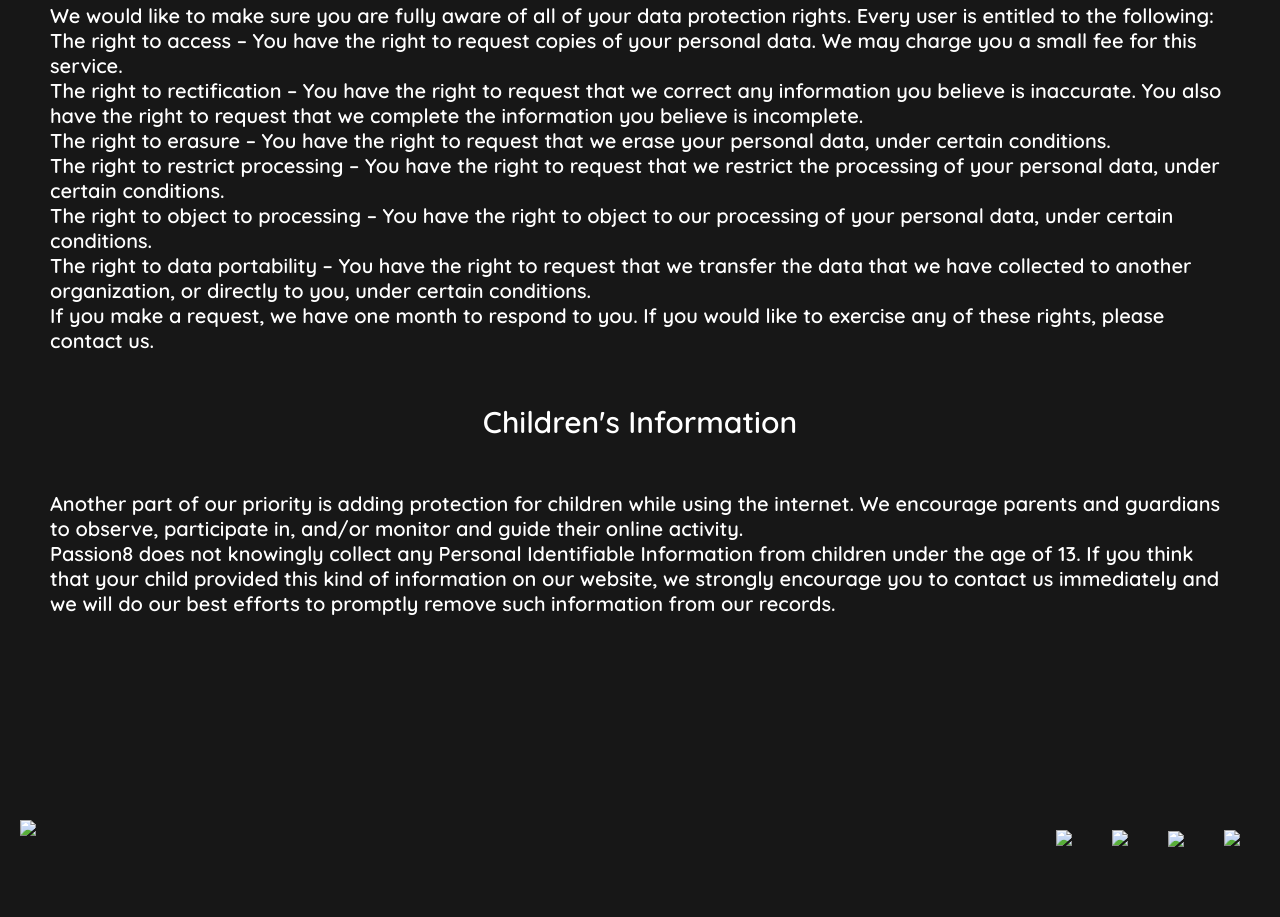
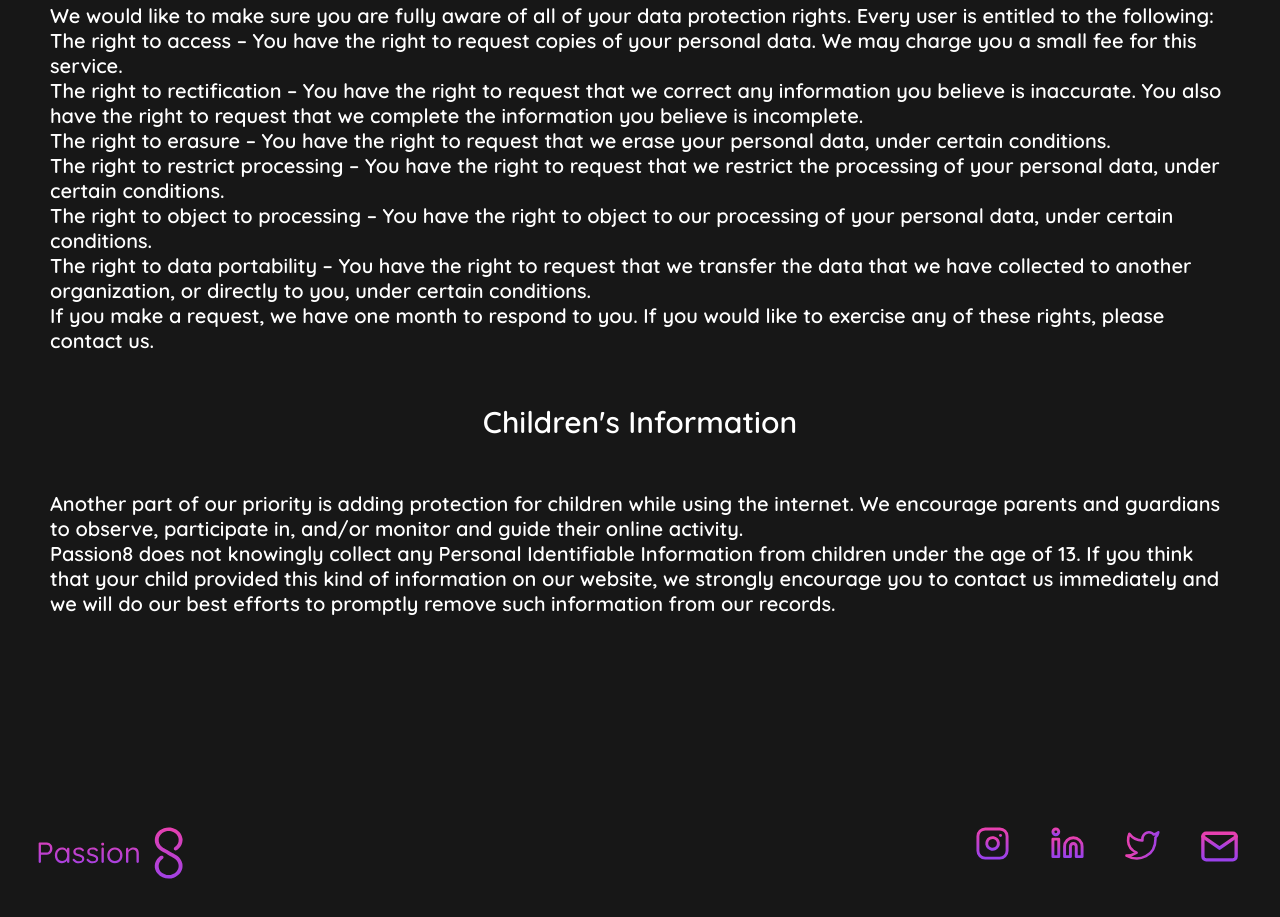
Before and after one commit to itsskofficial/Passion8, a plain HTML site: page privacy-policy/index.html in a window 1280 px wide. Shown: the part 2773-3690 px from the top of the page. Drawn offline with Linux system fonts and the light colour scheme.

Commit message:
privacy policy image src fix

```diff
--- a/privacy-policy/index.html
+++ b/privacy-policy/index.html
@@ -192,28 +192,28 @@
   <!--footer-->
   <div class="footer">
     <div class="logo">
-      <img src="./assets/img/FullLogo.svg" />
+      <img src="../assets/img/FullLogo.svg" />
     </div>
     <div class="socials">
       <ul class="socials-list">
         <li id="instagram">
           <a href="https://instagram.com/passion8.app">
-            <img src="./assets/img/instagram.svg" />
+            <img src="../assets/img/instagram.svg" />
           </a>
         </li>
         <li id="linkedin">
           <a href="https://www.linkedin.com/company/passion8app">
-            <img src="./assets/img/linkedin.svg" />
+            <img src="../assets/img/linkedin.svg" />
           </a>
         </li>
         <li id="twitter">
           <a href="https://twitter.com/passion8app">
-            <img src="./assets/img/twitter.svg" />
+            <img src="../assets/img/twitter.svg" />
           </a>
         </li>
         <li id="mail">
           <a href="mailto:contact@passion8.app">
-            <img src="./assets/img/mail.svg" />
+            <img src="../assets/img/mail.svg" />
           </a>
         </li>
       </ul>
```
